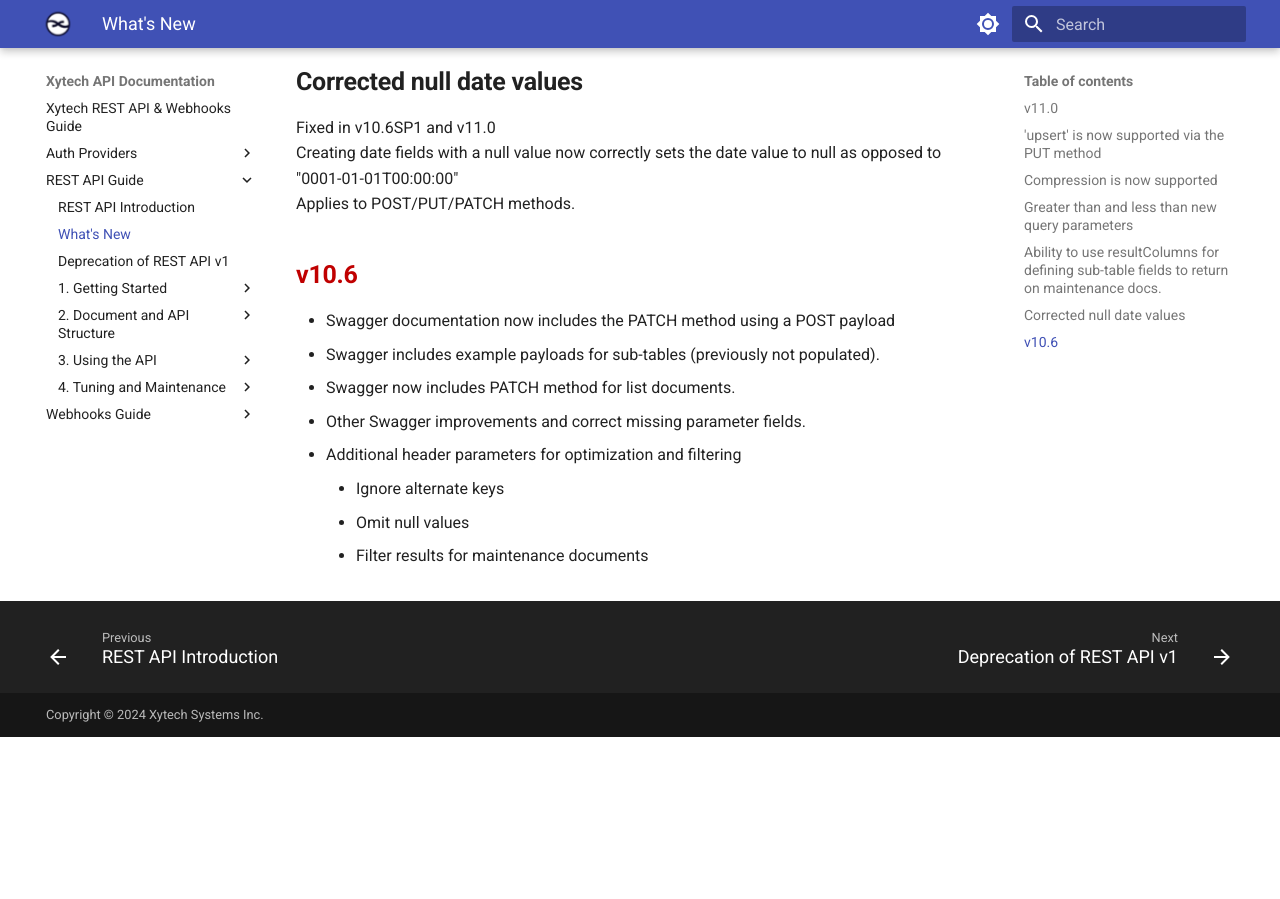
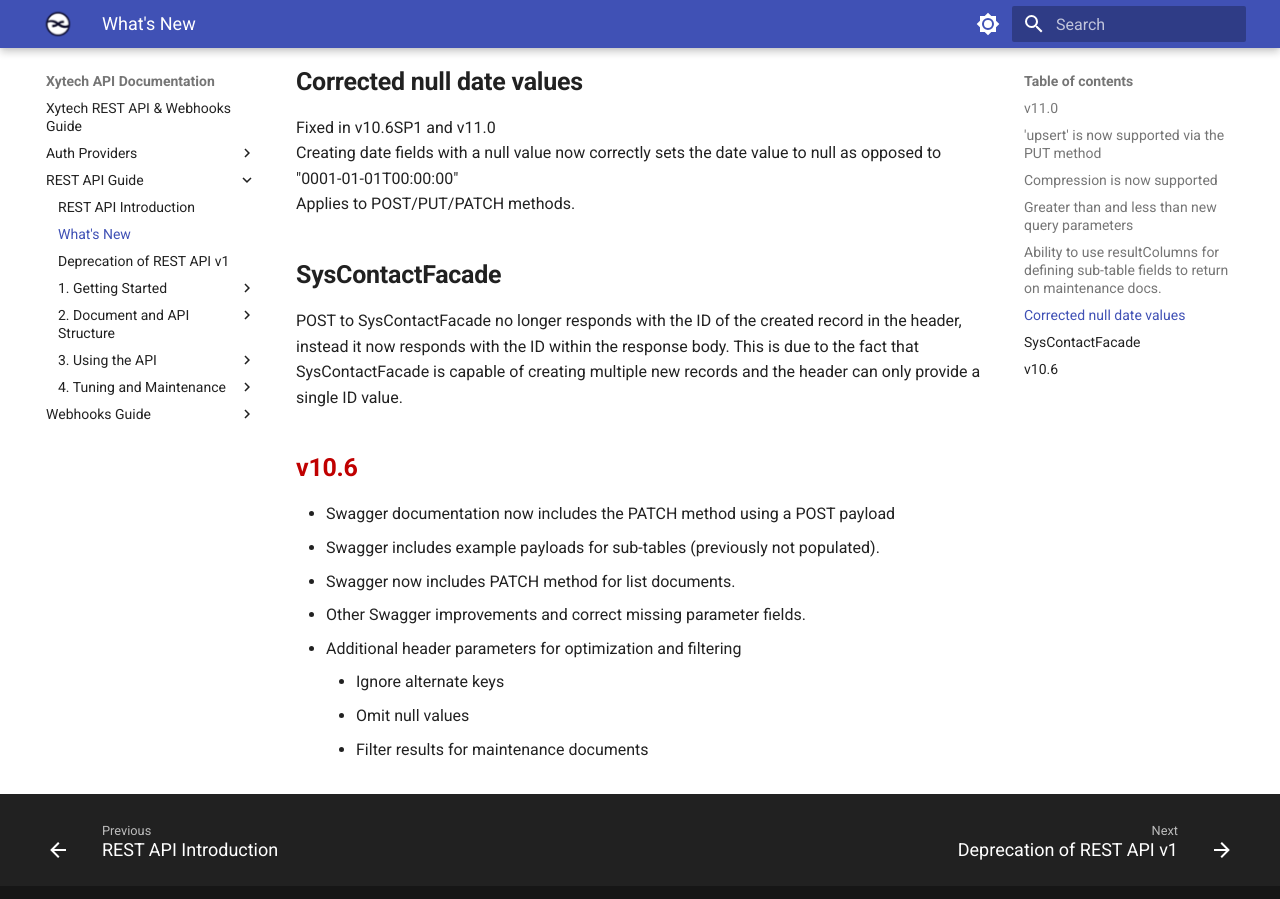
Before and after one commit to xytechsystems/documentation, an MkDocs documentation site: the page built from docs/REST-API Guide/02. What's New.md, in a window 1280 px wide and 900 px high, scrolled down 1665 px. Built offline with MkDocs 1.6.1 and Material for MkDocs 9.7.7, drawn with Linux system fonts in a browser that asks for light colours; before the commit the page ends 2402 px from its top, so only the background shows below that.

Commit message:
Status codes

```diff
--- a/docs/REST-API Guide/02. What's New.md
+++ b/docs/REST-API Guide/02. What's New.md
@@ -54,6 +54,9 @@
 Creating date fields with a null value now correctly sets the date value to null as opposed to "0001-01-01T00:00:00"
 Applies to POST/PUT/PATCH methods.
 
+## SysContactFacade
+POST to SysContactFacade no longer responds with the ID of the created record in the header, instead it now responds with the ID within the response body. This is due to the fact that SysContactFacade is capable of creating multiple new records and the header can only provide a single ID value.
+
 ## <font color="#c00000">v10.6</font>
 
 -   Swagger documentation now includes the PATCH method using a POST payload
```
Also changed, not shown: docs/REST-API Guide/1. Getting Started/05. Methods and response codes.md (+1 -0 lines), 1 other file.
